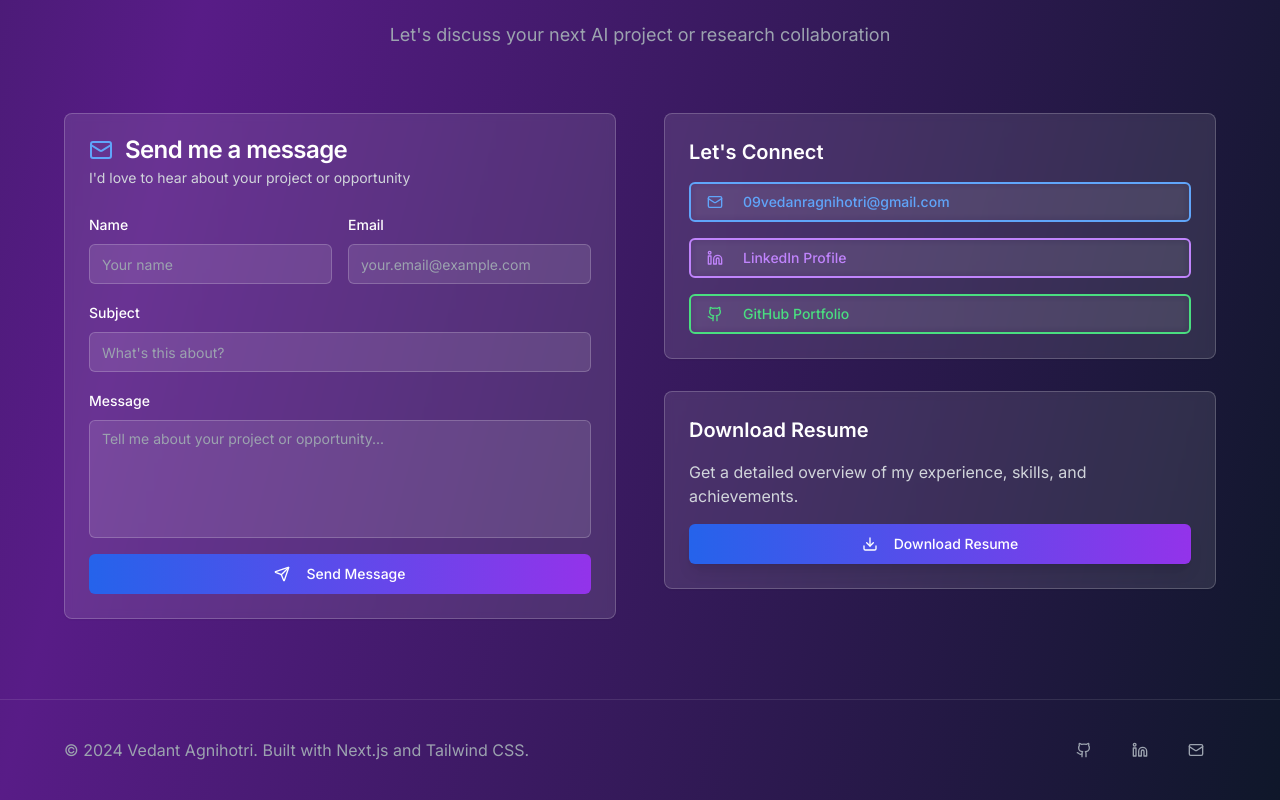
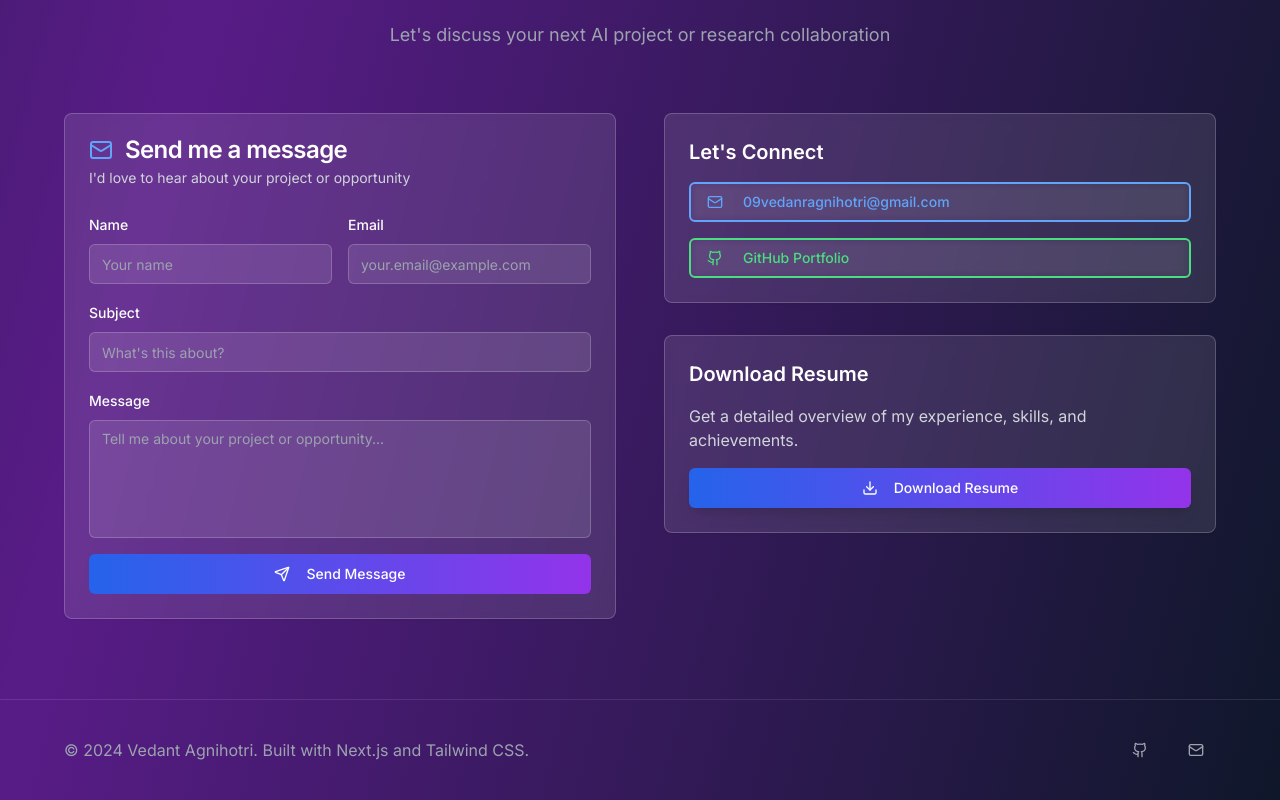
Before and after one commit to VED2380/Portfolio-Webiste, a Next.js app: page / in a window 1280 px wide. Shown: the part 4237-5037 px from the top of the page. Built offline with nearby package versions, Linux system fonts and the light colour scheme.

Commit message:
feat: remove LinkedIn links from portfolio
Clean up contact section with Email and GitHub links only

Co-authored-by: Vedant Agnihotri <91709231+VED2380@users.noreply.github.com>

```diff
--- a/app/page.tsx
+++ b/app/page.tsx
@@ -8,7 +8,6 @@ import { Navigation } from "@/components/navigation"
 import { ContactForm } from "@/components/contact-form"
 import {
   Github,
-  Linkedin,
   Mail,
   ExternalLink,
   Brain,
@@ -571,15 +570,6 @@ export default function Portfolio() {
 
                     <Button
                       variant="outline"
-                      className="w-full justify-start border-2 border-purple-400 text-purple-400 hover:bg-purple-400 hover:text-white transform hover:scale-105 transition-all duration-300 bg-transparent backdrop-blur-sm"
-                      onClick={() => window.open("https://linkedin.com/in/vedantagnihotri", "_blank")}
-                    >
-                      <Linkedin className="w-5 h-5 mr-3" />
-                      LinkedIn Profile
-                    </Button>
-
-                    <Button
-                      variant="outline"
                       className="w-full justify-start border-2 border-green-400 text-green-400 hover:bg-green-400 hover:text-white transform hover:scale-105 transition-all duration-300 bg-transparent backdrop-blur-sm"
                       onClick={() => window.open("https://github.com/VED2380", "_blank")}
                     >
@@ -629,15 +619,6 @@ export default function Portfolio() {
                 variant="ghost"
                 size="sm"
                 className="text-gray-400 hover:text-white"
-                onClick={() => window.open("https://linkedin.com/in/vedantagnihotri", "_blank")}
-                aria-label="Visit LinkedIn profile"
-              >
-                <Linkedin className="w-5 h-5" />
-              </Button>
-              <Button
-                variant="ghost"
-                size="sm"
-                className="text-gray-400 hover:text-white"
                 onClick={() => window.open("mailto:09vedanragnihotri@gmail.com", "_blank")}
                 aria-label="Send email"
               >
```
